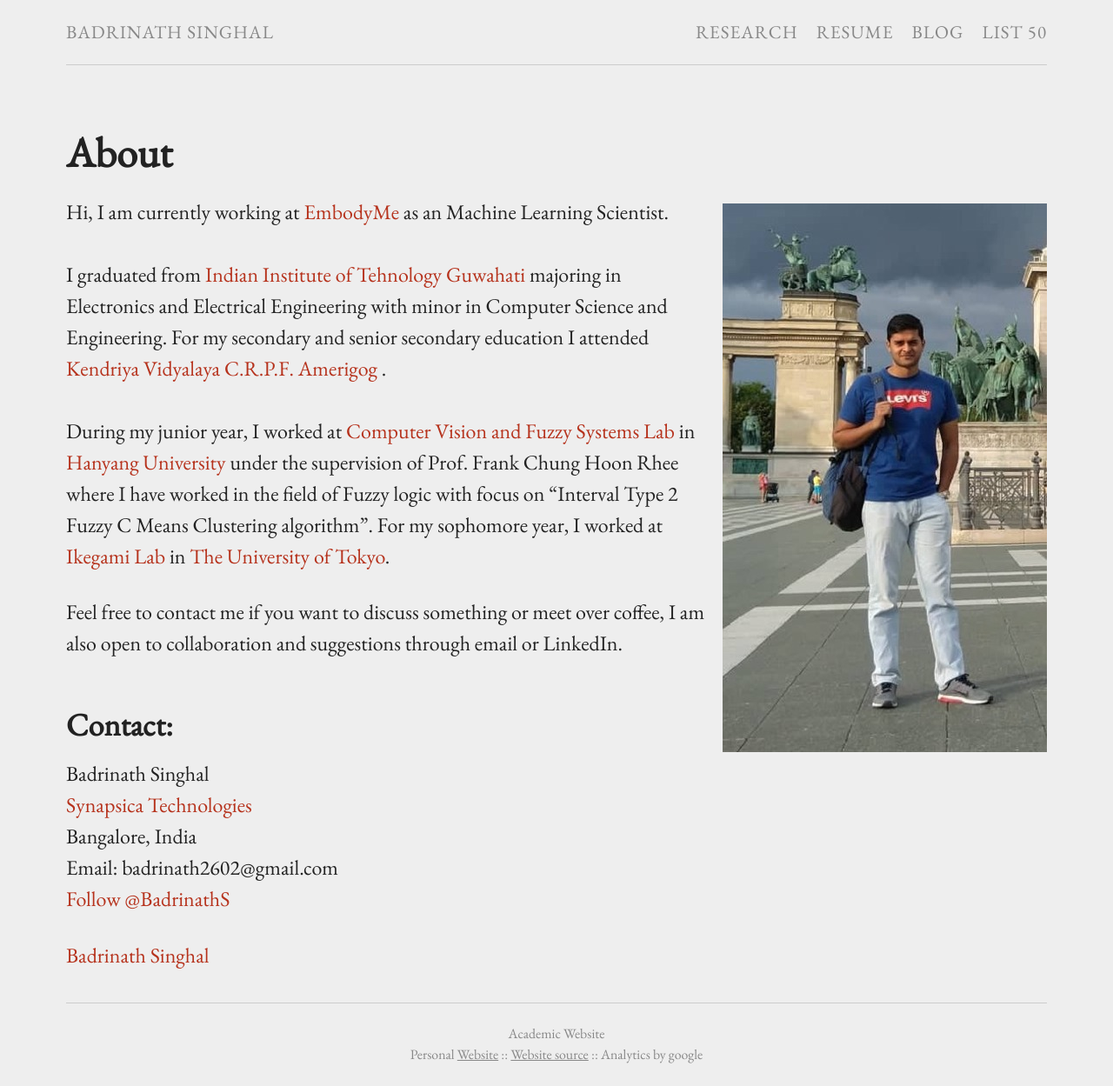
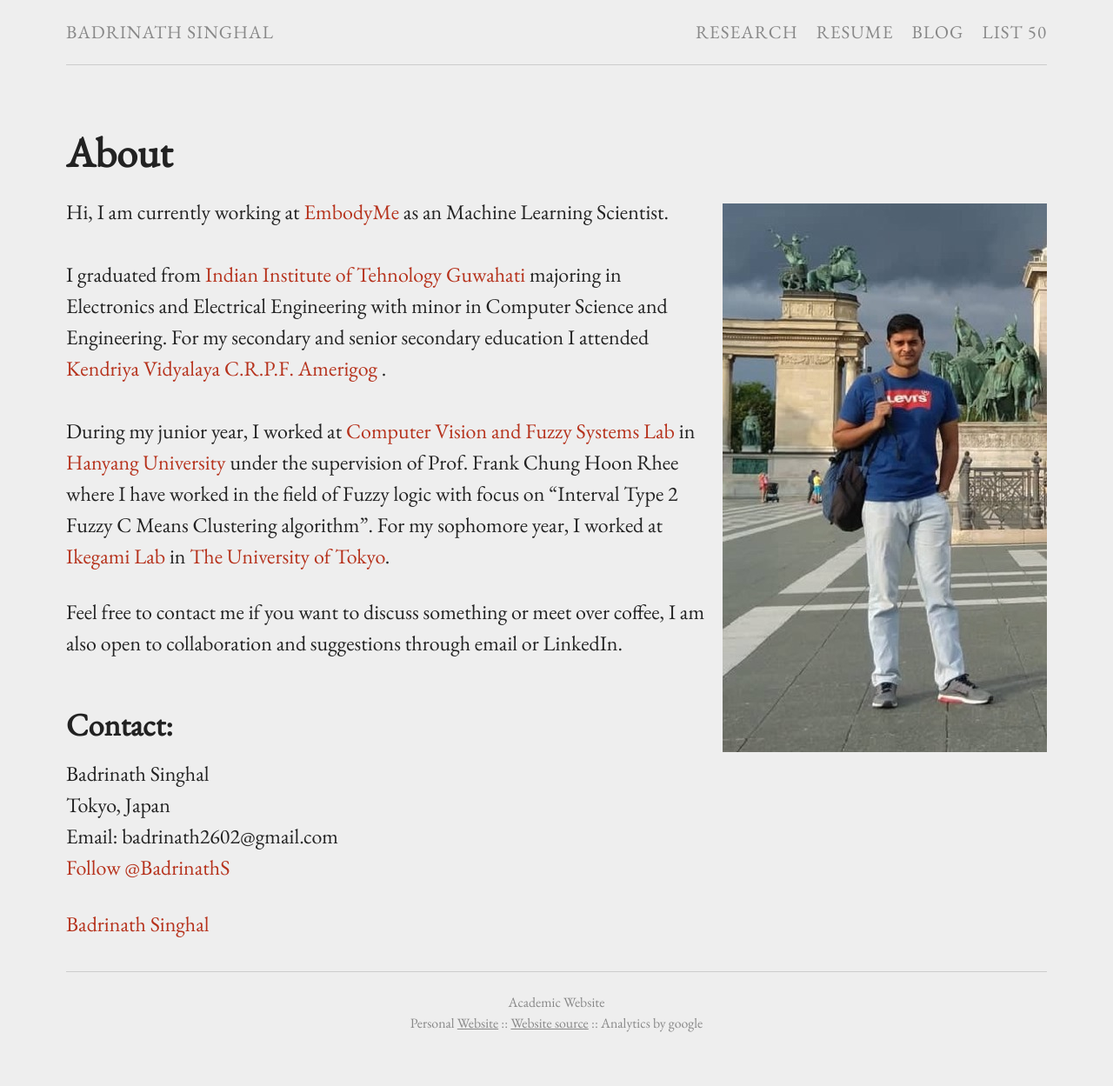
Before and after one commit to BadrinathS/BadrinathS.github.io, a Jekyll site: the page built from index.md, in a window 1280 px wide. Shown: the whole page at 87% size. Built offline with Jekyll 4.4.1, drawn with Linux system fonts in a browser that asks for light colours; comment, search, counter and statistics services are not loaded; after the commit the page ends 1213 px from its top, so only the background shows below that.

Commit message:
Update index.md

```diff
--- a/index.md
+++ b/index.md
@@ -24,8 +24,7 @@ Feel free to contact me if you want to discuss something or meet over coffee, I
 ## Contact:
 
 Badrinath Singhal <br />
-<a href="https://synapsica.com" target="_blank">Synapsica Technologies</a> <br />
-Bangalore, India<br />
+Tokyo, Japan<br />
 Email: badrinath2602@gmail.com <br />
 <!-- Place this tag where you want the button to render. -->
 <a class="github-button" href="https://github.com/BadrinathS" data-size="large" aria-label="Follow @BadrinathS on GitHub">Follow @BadrinathS</a>
```
